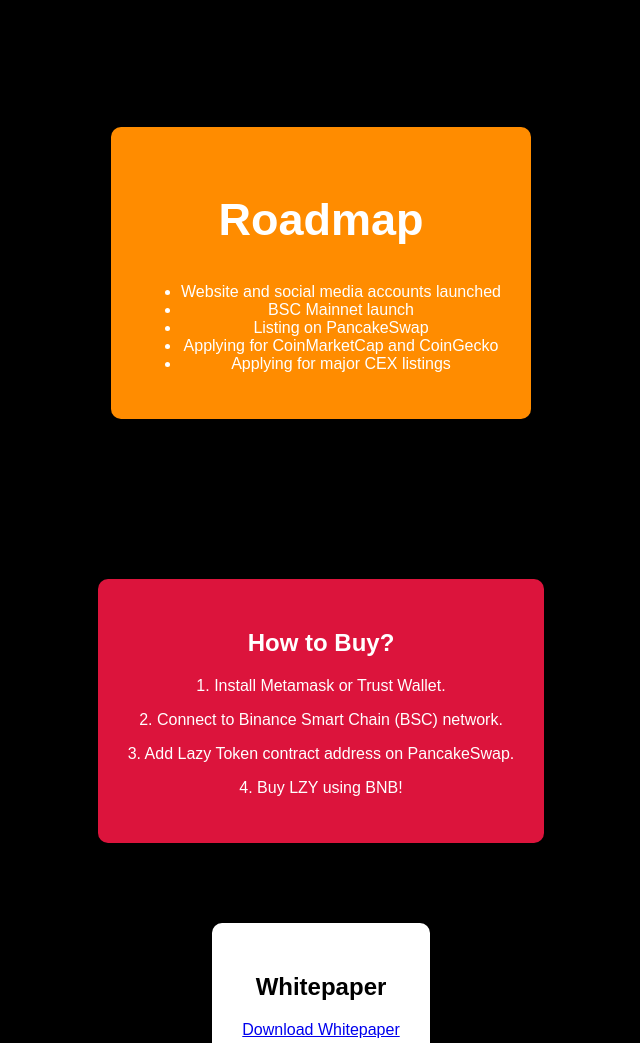
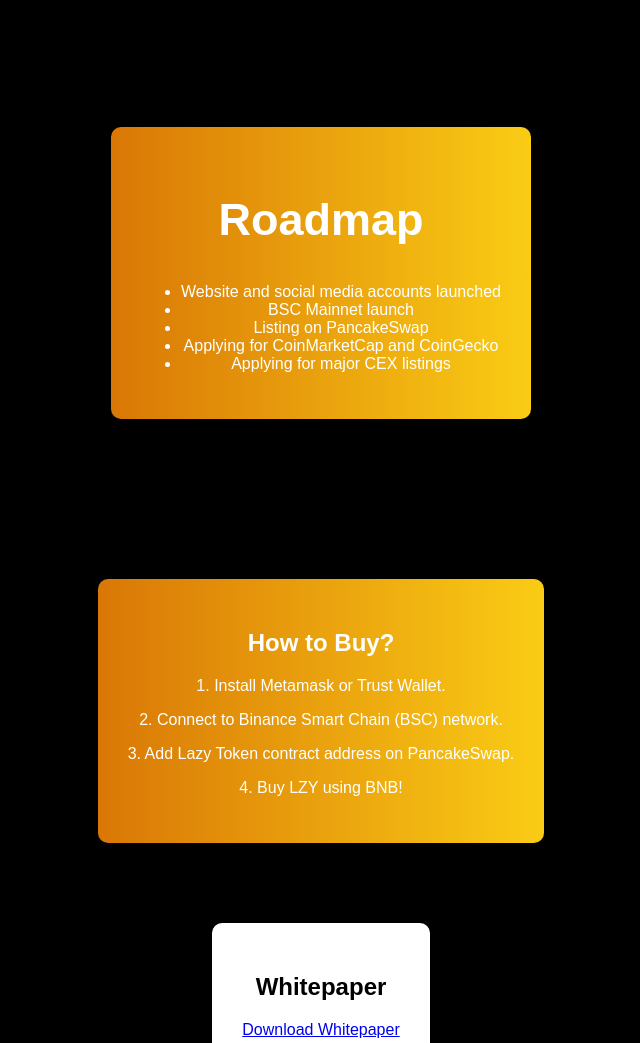
Before and after one commit to yoda097/lazycoin-website, a plain HTML site: page index.html in a window 1280 px wide. Shown: the part 1760-2803 px from the top of the page, without its empty margins (319-959 px from the left). Drawn offline with Linux system fonts and the light colour scheme.

Commit message:
Update style.css

```diff
--- a/style.css
+++ b/style.css
@@ -249,7 +249,7 @@
 }
 
 #roadmap {
-    background-color: #FF8C00; /* Turuncu */
+    background: linear-gradient(to right, #D97706, #FACC15); /* Altın - Turuncu geçişi */
     padding: 30px;
     border-radius: 10px;
     margin-top: 150px; /* Mesafeyi artırabilirsiniz */
@@ -261,7 +261,7 @@
 }
 
 #buy {
-    background-color: #DC143C; /* Kırmızı */
+    background: linear-gradient(to right, #D97706, #FACC15); /* Altın - Turuncu geçişi */
     color: white;
     padding: 30px;
     border-radius: 10px;
```
